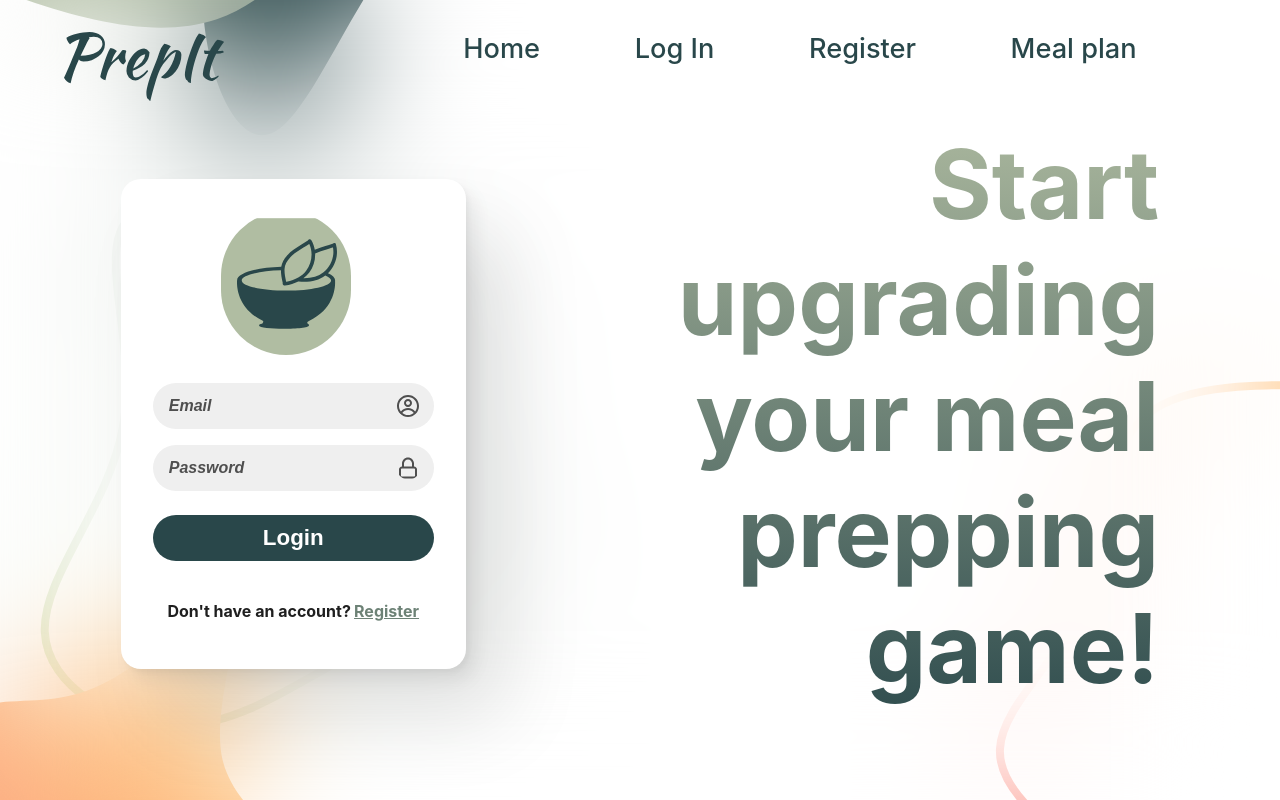
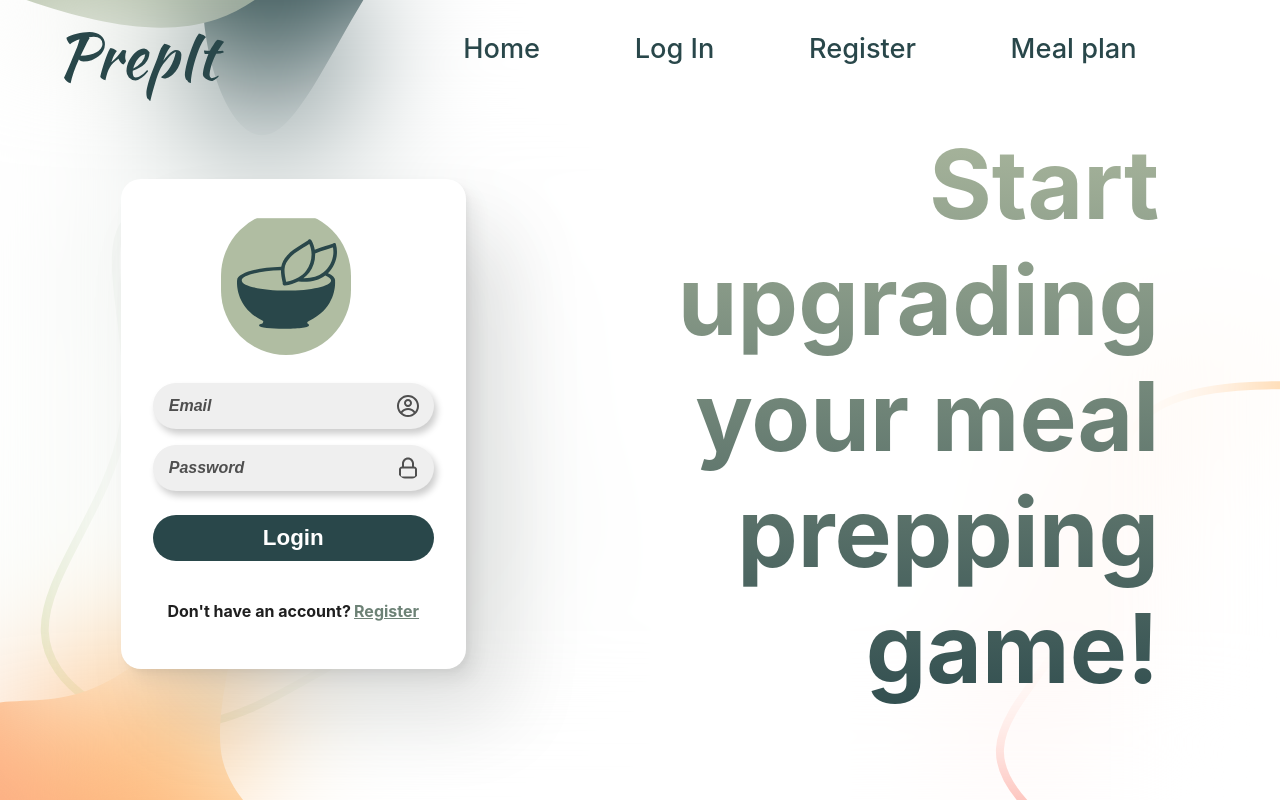
Before and after one commit to ewald30/prepit-frontend, a React (Create React App) app: page /auth/login in a window 1280 px wide. Built offline with nearby package versions, Linux system fonts and the light colour scheme; no server answers.

Commit message:
added more dropshadows for inputs

```diff
--- a/src/assets/styles/_shared.scss
+++ b/src/assets/styles/_shared.scss
@@ -239,6 +239,8 @@
 
 
 .input{
+    box-shadow: 3px 5px 7px rgba(0, 0, 0, 0.2);
+
     padding-left: 1rem;
     width: 263px;
     height: $input-height;
```
